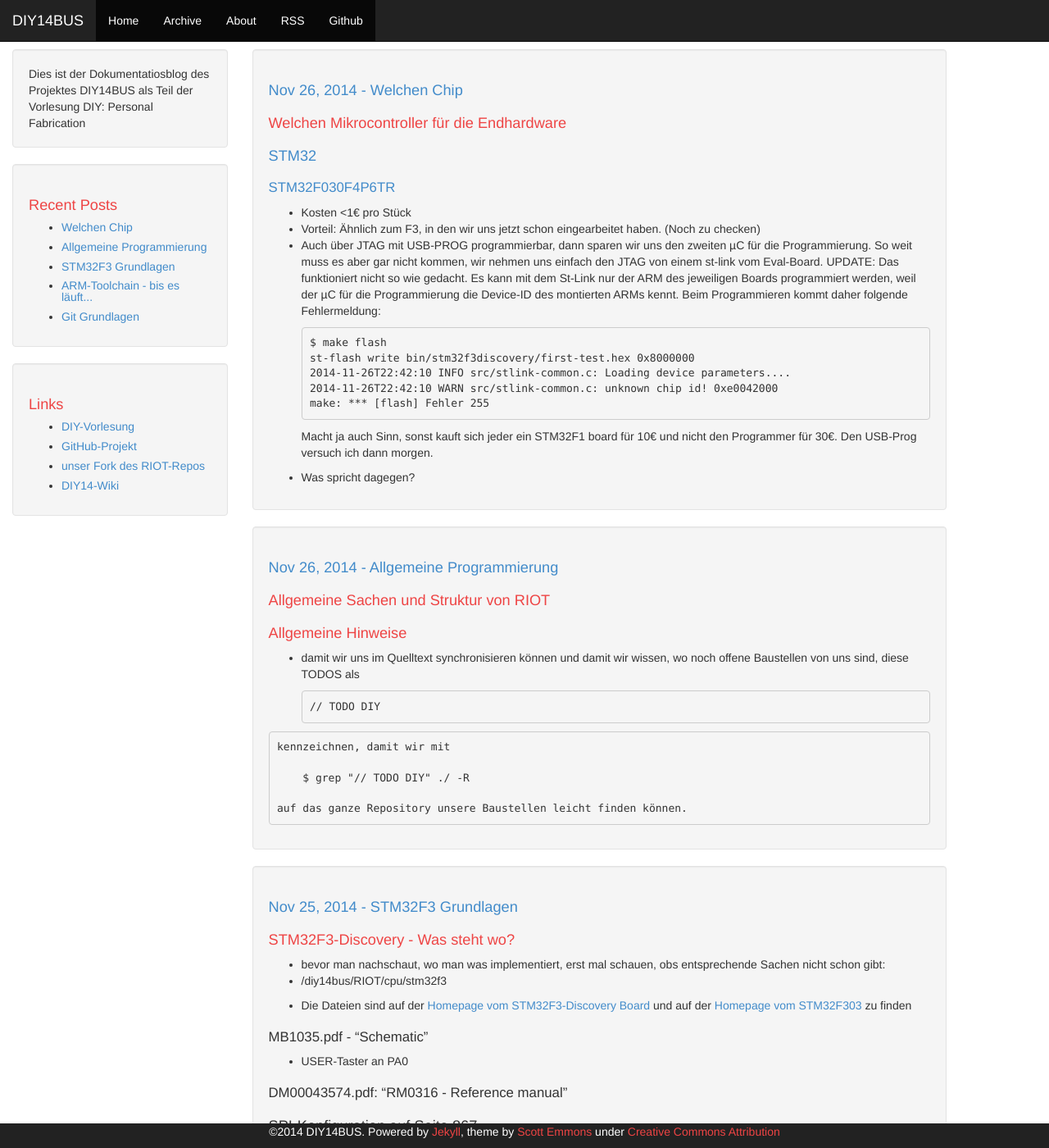
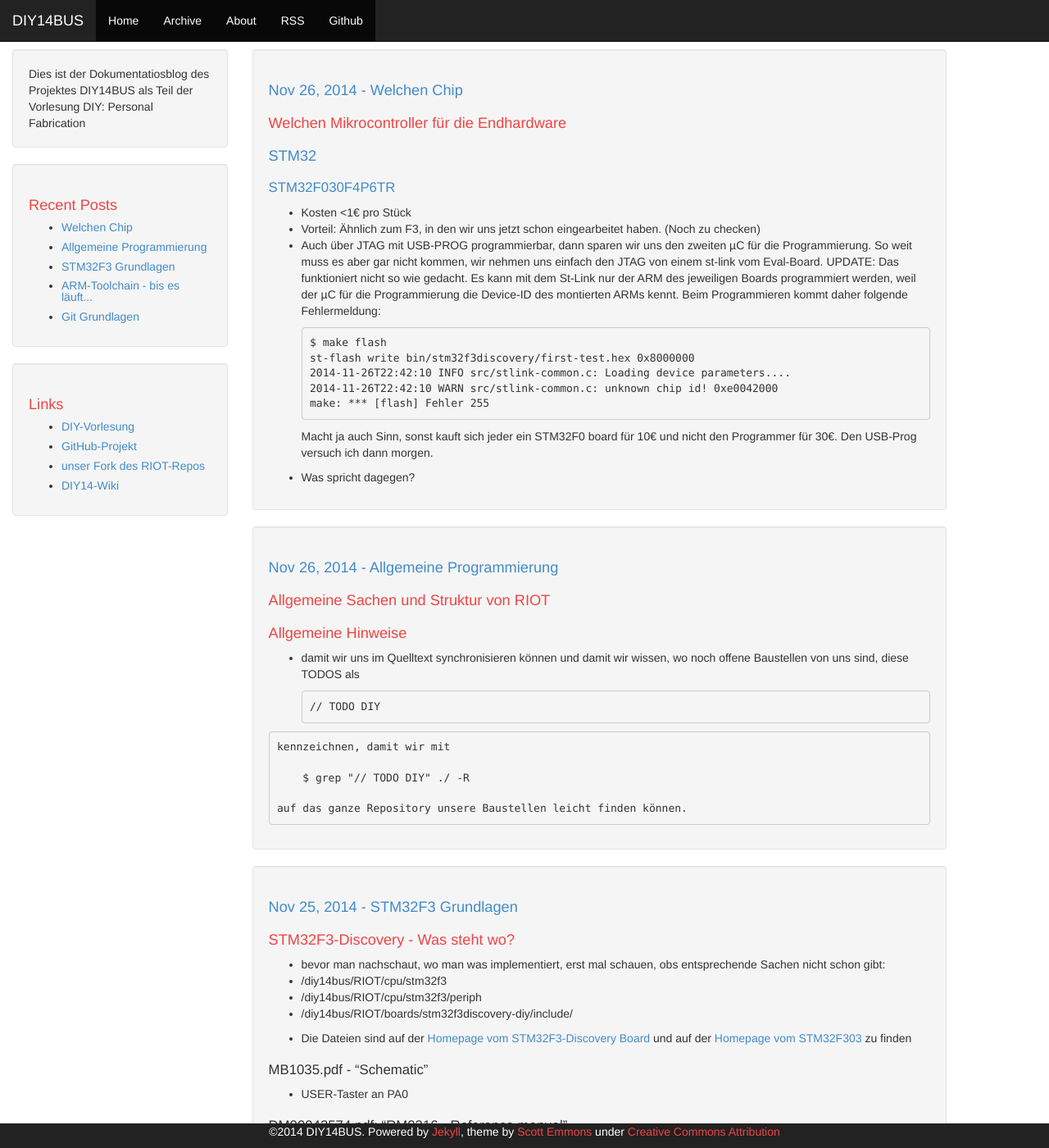
Before and after one commit to michz/diy14bus, a Jekyll site: the page built from index.html, in a window 1280 px wide and 1400 px high. Shown: the whole window at 82% size. Built offline with Jekyll 4.4.1, drawn with Linux system fonts in a browser that asks for light colours; Markdown is read by kramdown in place of the engine named in the settings; the list of posts is cut into pages by our own code; some of the changed text lies outside the part shown.

Commit message:
additativ ueberlagert mit neuen Sachen

```diff
--- a/_posts/2014-11-24-STM32-Grundlagen.markdown
+++ b/_posts/2014-11-24-STM32-Grundlagen.markdown
@@ -11,8 +11,8 @@ author: jschnurrer
 
 * bevor man nachschaut, wo man was implementiert, erst mal schauen, obs entsprechende Sachen nicht schon gibt:
 * /diy14bus/RIOT/cpu/stm32f3
-
-
+* /diy14bus/RIOT/cpu/stm32f3/periph
+* /diy14bus/RIOT/boards/stm32f3discovery-diy/include/
 
 
 * Die Dateien sind auf der [Homepage vom STM32F3-Discovery Board](http://www.st.com/web/catalog/tools/FM116/SC959/SS1532/PF254044) und auf der [Homepage vom STM32F303](http://www.st.com/web/en/catalog/mmc/SC1169/SS1576/LN1531) zu finden
@@ -96,3 +96,6 @@ SPI status flags
 * TXE: Tx buffer empty flag
 * RXNE: Rx buffer not empty
 * BSY: Busy flag
+
+# Anmerkung vom 26.11.2014
+* da es nun sehr stark nach dem F0-Chip aussieht: Beschränken auf PortA, den Taster an Port A, sowie beschränken auf zwei LEDs (LD3 und LD4) die sind auf allen drei boards (F0, F3 und F4) vorhanden. Damit muss nur das Board im Makefile angepasst werden.
--- a/_posts/2014-11-26-welchen-chip.markdown
+++ b/_posts/2014-11-26-welchen-chip.markdown
@@ -25,7 +25,7 @@ Welchen Mikrocontroller für die Endhardware
         2014-11-26T22:42:10 WARN src/stlink-common.c: unknown chip id! 0xe0042000
         make: *** [flash] Fehler 255
 
-    Macht ja auch Sinn, sonst kauft sich jeder ein STM32F1 board für 10€ und nicht den Programmer für 30€. Den USB-Prog versuch ich dann morgen.
+    Macht ja auch Sinn, sonst kauft sich jeder ein STM32F0 board für 10€ und nicht den Programmer für 30€. Den USB-Prog versuch ich dann morgen.
 
 
 *   Was spricht dagegen?
```
